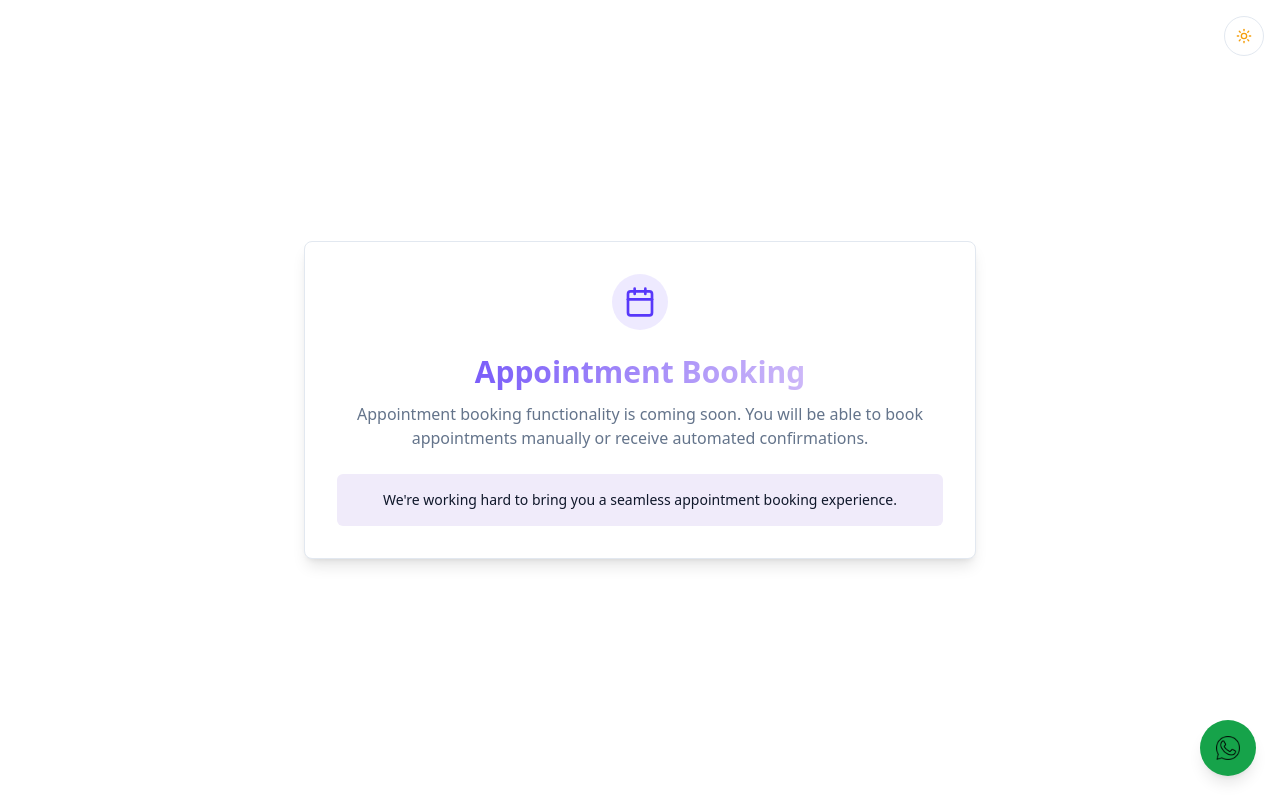
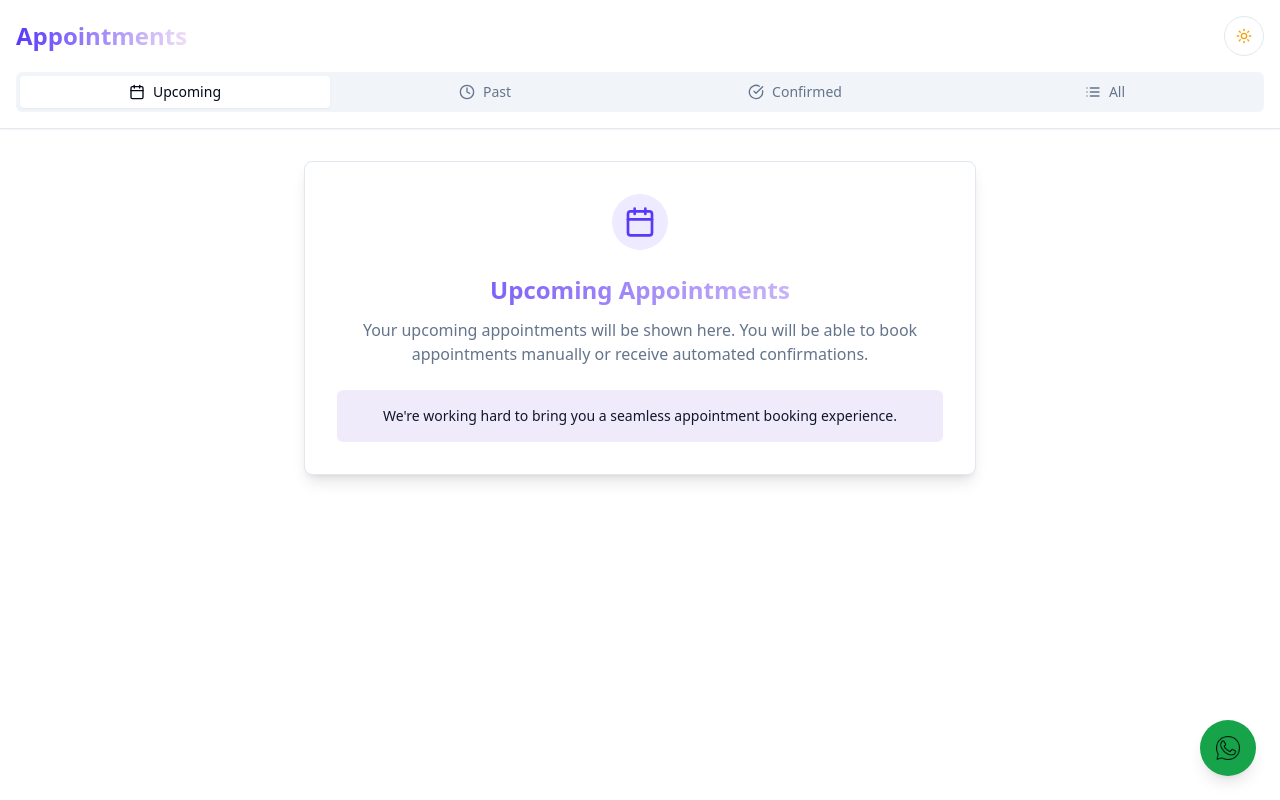
Before and after one commit to DKSingh1604/homeopathy-compassionate-care, a React (Vite) app: page /appointments in a window 1280 px wide. Built offline with nearby package versions, Linux system fonts and the light colour scheme.

Commit message:
Fix: Keep tabs fixed on top
Fix the tabs component to remain fixed at the top of the page.

```diff
--- a/src/pages/Appointments.tsx
+++ b/src/pages/Appointments.tsx
@@ -1,23 +1,62 @@
 
 import * as React from "react";
 import { ThemeToggle } from "@/components/ThemeToggle";
-import { CalendarIcon } from "lucide-react";
+import { CalendarIcon, ClockIcon, CheckCircleIcon, ListIcon } from "lucide-react";
+import { Tabs, TabsList, TabsTrigger, TabsContent } from "@/components/ui/tabs";
 
 const Appointments = () => {
+  const [activeTab, setActiveTab] = React.useState("upcoming");
+
   return (
-    <div className="min-h-screen bg-background text-foreground flex flex-col items-center justify-center py-12 px-6 sm:px-12 lg:px-20">
-      <div className="absolute top-4 right-4">
+    <div className="min-h-screen bg-background text-foreground flex flex-col">
+      {/* Fixed header with tabs */}
+      <div className="sticky top-0 z-10 w-full bg-background/95 backdrop-blur-sm border-b border-border shadow-sm">
+        <div className="container mx-auto px-4 py-4 flex items-center justify-between">
+          <h1 className="text-2xl font-semibold bg-gradient-to-r from-primary to-accent bg-clip-text text-transparent">
+            Appointments
+          </h1>
           <ThemeToggle />
         </div>
-      <div className="max-w-2xl w-full bg-card border border-border rounded-lg shadow-lg p-8">
+
+        <div className="container mx-auto px-4 pb-4">
+          <Tabs defaultValue="upcoming" value={activeTab} onValueChange={setActiveTab} className="w-full">
+            <TabsList className="grid grid-cols-4 w-full">
+              <TabsTrigger value="upcoming" className="flex items-center gap-2">
+                <CalendarIcon className="h-4 w-4" />
+                <span className="hidden sm:inline">Upcoming</span>
+              </TabsTrigger>
+              <TabsTrigger value="past" className="flex items-center gap-2">
+                <ClockIcon className="h-4 w-4" />
+                <span className="hidden sm:inline">Past</span>
+              </TabsTrigger>
+              <TabsTrigger value="confirmed" className="flex items-center gap-2">
+                <CheckCircleIcon className="h-4 w-4" />
+                <span className="hidden sm:inline">Confirmed</span>
+              </TabsTrigger>
+              <TabsTrigger value="all" className="flex items-center gap-2">
+                <ListIcon className="h-4 w-4" />
+                <span className="hidden sm:inline">All</span>
+              </TabsTrigger>
+            </TabsList>
+          </Tabs>
+        </div>
+      </div>
+
+      {/* Main content area */}
+      <div className="flex-grow container mx-auto px-4 py-8">
+        <Tabs defaultValue="upcoming" value={activeTab} onValueChange={setActiveTab} className="w-full">
+          <TabsContent value="upcoming" className="mt-0">
+            <div className="max-w-2xl mx-auto bg-card border border-border rounded-lg shadow-lg p-8">
               <div className="flex items-center justify-center mb-6">
                 <div className="bg-primary/10 p-3 rounded-full">
                   <CalendarIcon className="h-8 w-8 text-primary" />
                 </div>
               </div>
-        <h1 className="text-3xl font-semibold mb-3 text-center bg-gradient-to-r from-primary to-accent bg-clip-text text-transparent">Appointment Booking</h1>
+              <h2 className="text-2xl font-semibold mb-3 text-center bg-gradient-to-r from-primary to-accent bg-clip-text text-transparent">
+                Upcoming Appointments
+              </h2>
               <p className="text-center text-muted-foreground">
-          Appointment booking functionality is coming soon. You will be able to book appointments manually or receive automated confirmations.
+                Your upcoming appointments will be shown here. You will be able to book appointments manually or receive automated confirmations.
               </p>
               <div className="mt-6 p-4 bg-secondary rounded-md">
                 <p className="text-sm text-secondary-foreground text-center">
@@ -25,6 +64,57 @@ const Appointments = () => {
                 </p>
               </div>
             </div>
+          </TabsContent>
+
+          <TabsContent value="past" className="mt-0">
+            <div className="max-w-2xl mx-auto bg-card border border-border rounded-lg shadow-lg p-8">
+              <div className="flex items-center justify-center mb-6">
+                <div className="bg-primary/10 p-3 rounded-full">
+                  <ClockIcon className="h-8 w-8 text-primary" />
+                </div>
+              </div>
+              <h2 className="text-2xl font-semibold mb-3 text-center bg-gradient-to-r from-primary to-accent bg-clip-text text-transparent">
+                Past Appointments
+              </h2>
+              <p className="text-center text-muted-foreground">
+                Your appointment history will be displayed here. Track your previous visits and consultations.
+              </p>
+            </div>
+          </TabsContent>
+
+          <TabsContent value="confirmed" className="mt-0">
+            <div className="max-w-2xl mx-auto bg-card border border-border rounded-lg shadow-lg p-8">
+              <div className="flex items-center justify-center mb-6">
+                <div className="bg-primary/10 p-3 rounded-full">
+                  <CheckCircleIcon className="h-8 w-8 text-primary" />
+                </div>
+              </div>
+              <h2 className="text-2xl font-semibold mb-3 text-center bg-gradient-to-r from-primary to-accent bg-clip-text text-transparent">
+                Confirmed Appointments
+              </h2>
+              <p className="text-center text-muted-foreground">
+                View all your confirmed appointments here. These are appointments that have been approved by Dr. Harpal Singh.
+              </p>
+            </div>
+          </TabsContent>
+
+          <TabsContent value="all" className="mt-0">
+            <div className="max-w-2xl mx-auto bg-card border border-border rounded-lg shadow-lg p-8">
+              <div className="flex items-center justify-center mb-6">
+                <div className="bg-primary/10 p-3 rounded-full">
+                  <ListIcon className="h-8 w-8 text-primary" />
+                </div>
+              </div>
+              <h2 className="text-2xl font-semibold mb-3 text-center bg-gradient-to-r from-primary to-accent bg-clip-text text-transparent">
+                All Appointments
+              </h2>
+              <p className="text-center text-muted-foreground">
+                A comprehensive view of all your appointments, including upcoming, past, and confirmed appointments.
+              </p>
+            </div>
+          </TabsContent>
+        </Tabs>
+      </div>
     </div>
   );
 }
```
Lines whose indentation alone changed are shown as unchanged.
